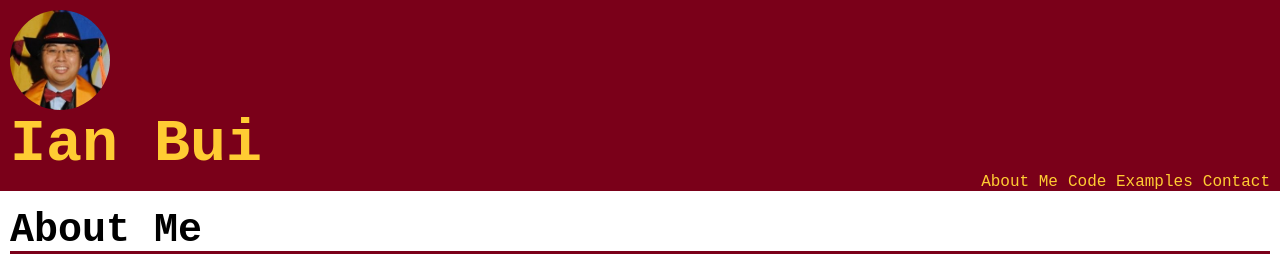
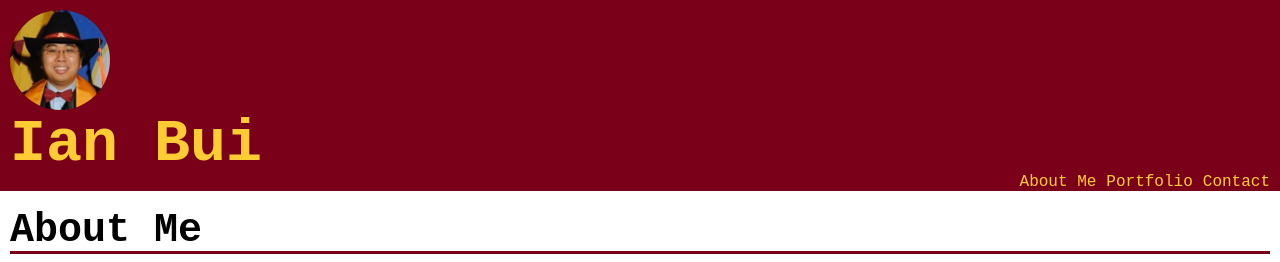
Before and after one commit to thinkbui/umn-edx-react-portfolio, a React (Create React App) app: page / in a window 1280 px wide. Shown: the top 262 px of the page. Built offline with nearby package versions, Linux system fonts and the light colour scheme.

Commit message:
Updated visual references of code-examples

```diff
--- a/src/components/Header.js
+++ b/src/components/Header.js
@@ -6,7 +6,7 @@ function Header(props) {
       <nav>
         <ul>
           <li><a onClick={() => props.switchTab("about-me")}>About Me</a></li>
-          <li><a onClick={() => props.switchTab("code-examples")}>Code Examples</a></li>
+          <li><a onClick={() => props.switchTab("code-examples")}>Portfolio</a></li>
           <li><a onClick={() => props.switchTab("contact")}>Contact</a></li>
         </ul>
       </nav>
--- a/src/components/Main/CodeExamples.js
+++ b/src/components/Main/CodeExamples.js
@@ -4,7 +4,7 @@ function CodeExamples(props) {
   return (
     <section id="code-examples">
       <div className="heading">
-        <h2>Code Examples</h2>
+        <h2>Portfolio</h2>
       </div>
       <div className="content">
         {props.examples_list.map((example) => <Example example={example} />)}
```
